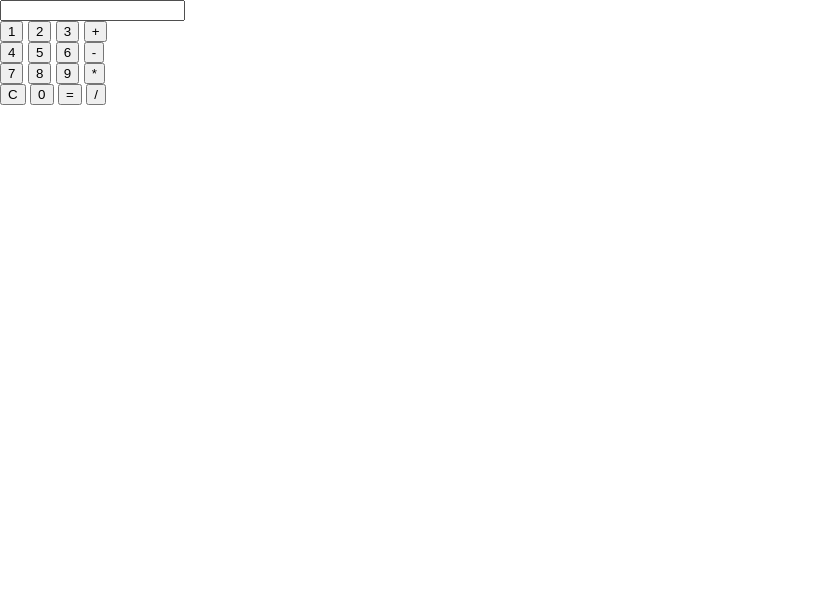
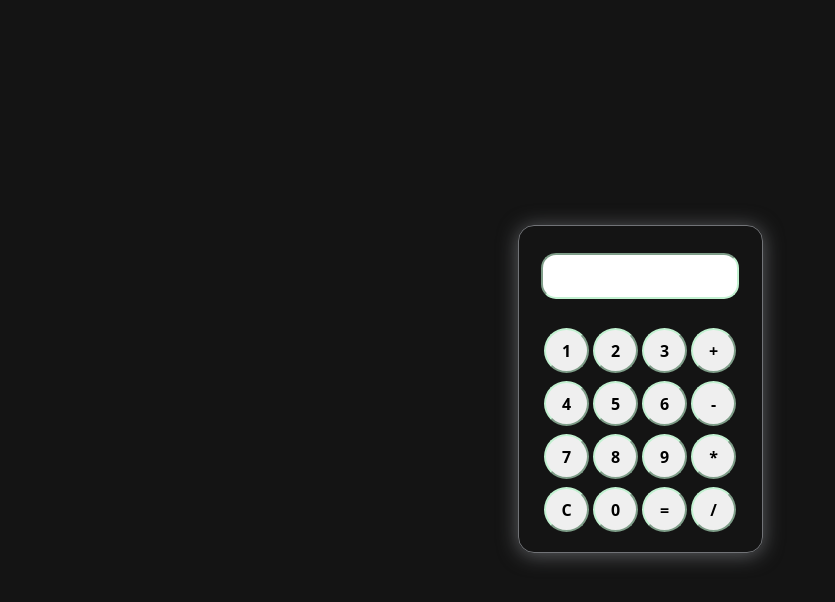
Before and after one commit to CodeVortexShub/CodSoft, a plain HTML site: page calulator/index.html in a window 1280 px wide. Shown: the whole page, without its empty margins (0-835 px from the left). Drawn offline with Linux system fonts and the light colour scheme.

Commit message:
Update style.css

```diff
--- a/calulator/style.css
+++ b/calulator/style.css
@@ -1,74 +1,48 @@
-body,
-h1,
-h2,
-p,
-ul,
-li {
-  margin: 0;
-  padding: 0;
+body{
+    background-color: rgb(20, 20, 20);
+    display: flex;
+    justify-content: center;
+    align-items: center;
+    height: 100vh;
+    margin: 0;
+}
+.card{
+    height: 350px;
+    width: 245px;
+/* padding: 2rem; */
+}
+.gradient{
+    background-color: black;
+    border: 0.5px solid #717377;
+    border-radius: 16px;
+    background: transparent;
+    box-shadow: 0px 2px 20px rgba(113, 115, 119, 0.8);
 }
 
-body {
-  font-family: Arial, sans-serif;
+#calculator{
+    text-align: center;
+    margin: 1.7rem 0 1rem 0;
+
 }
 
-/* Header styles */
-header {
-  background-color: #333;
-  color: #fff;
-  padding: 60px;
-  display: flex;
-  justify-content: space-between;
-  align-items: center;
+input[type="text"]{
+    width: 190px;
+    height: 40px;
+    border-radius: 15px;
+    border-color: rgb(194,241,209);
+    margin-bottom: 25px;
+    font-weight: bold;
 }
 
-nav ul {
-  list-style: none;
-  display: flex;
+button{
+    width: 45px;
+    height: 45px;
+    margin: 4px 0px 4px;
+    font-size: 1rem;
+    font-weight: bold;
+    border-radius: 80px;
+    border-color: rgb(194,241,209);
+    color: black;
+    box-shadow: 0px 3px 15px rgba (113,115,119,0.5);
+    font-family: system-ui, -apple-system, BlinkMacSystemFont, 'Segoe UI', Roboto, Oxygen, Ubuntu, Cantarell, 'Open Sans', 'Helvetica Neue', sans-serif;
 }
-
-nav li {
-  margin-right: 20px;
-}
-
-nav a {
-  text-decoration: none;
-  color: #fff;
-}
-
-/* Hero section styles */
-.hero {
-  background-image: url("your-image.jpg");
-  background-size: cover;
-  text-align: center;
-  padding: 140px 0;
-  color: #fff;
-}
-
-.hero h2 {
-  font-size: 36px;
-  margin-bottom: 20px;
-}
-
-.hero p {
-  font-size: 18px;
-  margin-bottom: 30px;
-}
-
-.cta-button {
-  display: inline-block;
-  padding: 10px 20px;
-  background-color: #ff6600;
-  color: #fff;
-  text-decoration: none;
-  border-radius: 5px;
-  font-weight: bold;
-}
-
-/* Footer styles */
-footer {
-  background-color: #333;
-  color: #fff;
-  text-align: center;
-  padding: 10px 0;
-}
```
